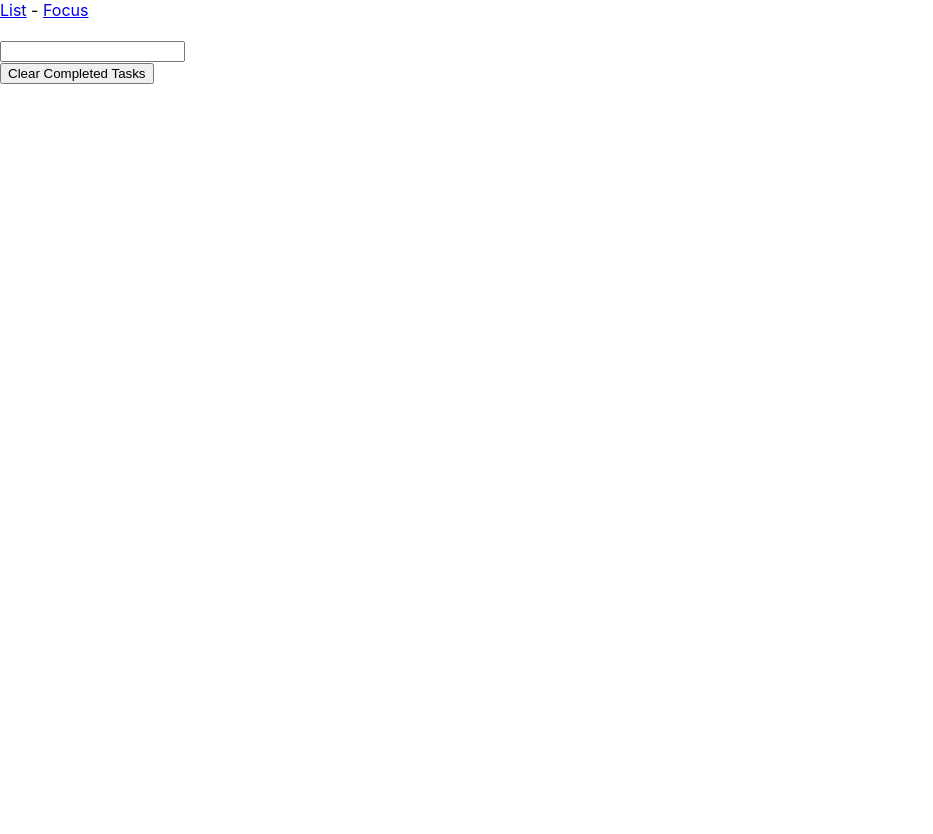
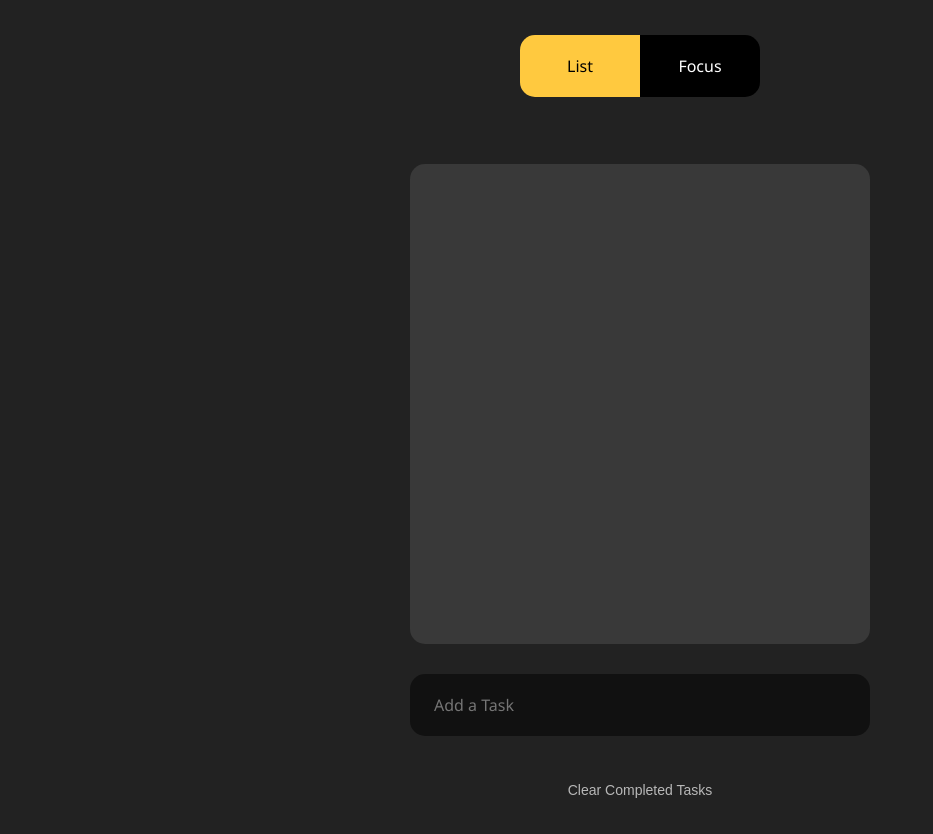
Before and after one commit to isadorariegert/todo-list, a React (Create React App) app: page / in a window 1280 px wide. Shown: the whole page, without its empty margins (0-933 px from the left). Before the commit the page ends 800 px from the top, so only its background shows below. Built offline with nearby package versions, Linux system fonts and the light colour scheme.

Commit message:
feat(styled-components): add styles

```diff
--- a/package.json
+++ b/package.json
@@ -14,7 +14,8 @@
     "react": "^18.2.0",
     "react-dom": "^18.2.0",
     "react-router-dom": "^6.3.0",
-    "react-scripts": "^5.0.1",
+    "react-scripts": "^2.1.3",
+    "styled-components": "^5.3.5",
     "typescript": "^4.8.2",
     "web-vitals": "^2.1.4"
   },
@@ -43,6 +44,7 @@
     ]
   },
   "devDependencies": {
-    "@types/react-router-dom": "^5.3.3"
+    "@types/react-router-dom": "^5.3.3",
+    "@types/styled-components": "^5.1.26"
   }
 }
--- a/src/App.tsx
+++ b/src/App.tsx
@@ -4,6 +4,47 @@
 import ListScreen from './pages/ListScreen';
 import FocusScreen from './pages/FocusScreen';
 import { TaskTS } from './models/Task';
+import styled from 'styled-components';
+import { colors, GlobalStyle } from './styles';
+
+const Layout = styled.div`
+  display: flex;
+  align-items: center;
+  flex-direction: column;
+  padding: 35px;
+  min-height: 100vh;
+`;
+
+const Nav = styled.nav`
+  display: flex;
+  margin-bottom: 45px;
+`;
+
+const TabButton = styled(NavLink)`
+  background: #000;
+  color: #fff;
+  display: flex;
+  justify-content: center;
+  align-items: center;
+  height: 62px;
+  width: 120px;
+  text-decoration: none;
+
+  &:first-child {
+    border-top-left-radius: 15px;
+    border-bottom-left-radius: 15px;
+  }
+
+  &:last-child {
+    border-top-right-radius: 15px;
+    border-bottom-right-radius: 15px;
+  }
+
+  &.active {
+    background-color: ${colors.primaryYellow};
+    color: #000;
+  }
+`;
 
 function App() {
   const [tasks, setTasks] = useState<TaskTS[]>([]);
@@ -20,16 +61,25 @@
   const tasksApi = { tasks, setTasks, updateTaskCompletion };
 
   return (
+    <>
+      <GlobalStyle />
       <Router>
-      <nav>
-        <NavLink to="/">List</NavLink> - <NavLink to="/focus">Focus</NavLink>
-      </nav>
+        <Layout>
+          <Nav>
+            <TabButton to="/">List</TabButton>
+            <TabButton to="/focus">Focus</TabButton>
+          </Nav>
           <br />
           <Routes>
             <Route path="/" element={<ListScreen {...tasksApi} />}></Route>
-        <Route path="/focus" element={<FocusScreen {...tasksApi} />}></Route>
+            <Route
+              path="/focus"
+              element={<FocusScreen {...tasksApi} />}
+            ></Route>
           </Routes>
+        </Layout>
       </Router>
+    </>
   );
 }
 
--- /dev/null
+++ b/src/components/Button.ts
@@ -0,0 +1,14 @@
+import styled from 'styled-components';
+import { colors } from '../styles';
+
+const Button = styled.button`
+  background: ${colors.primaryYellow};
+  border: none;
+  border-radius: 15px;
+  color: #000;
+  height: 46px;
+  padding: 0 30px;
+  font-size: 16px;
+`;
+
+export default Button;
--- /dev/null
+++ b/src/components/IconButton.ts
@@ -0,0 +1,8 @@
+import styled from 'styled-components';
+
+const IconButton = styled.button`
+  background: none;
+  border: none;
+`;
+
+export default IconButton;
--- /dev/null
+++ b/src/components/Spacer.tsx
@@ -0,0 +1,12 @@
+import React from 'react';
+
+type Props =
+  | { flex: number; height?: number; width?: never }
+  | { flex?: number; height: number; width?: never }
+  | { flex?: number; height?: never; width: number };
+
+const Spacer: React.FC<Props> = ({ flex, height, width }) => {
+  return <div style={{ flex, height, width }} />;
+};
+
+export default Spacer;
--- /dev/null
+++ b/src/components/TextButton.ts
@@ -0,0 +1,11 @@
+import styled from 'styled-components';
+
+const TextButton = styled.button`
+  background: none;
+  border: none;
+  color: #b8b8b8;
+  font-size: 14px;
+  align-self: center;
+`;
+
+export default TextButton;
--- /dev/null
+++ b/src/icons/DeleteIcon.tsx
@@ -0,0 +1,20 @@
+import React from 'react';
+
+const DeleteIcon = () => {
+  return (
+    <svg
+      width="14"
+      height="18"
+      viewBox="0 0 14 18"
+      fill="none"
+      xmlns="http://www.w3.org/2000/svg"
+    >
+      <path
+        d="M1 16C1 17.1 1.9 18 3 18H11C12.1 18 13 17.1 13 16V4H1V16ZM3 6H11V16H3V6ZM10.5 1L9.5 0H4.5L3.5 1H0V3H14V1H10.5Z"
+        fill="#FFC93F"
+      />
+    </svg>
+  );
+};
+
+export default DeleteIcon;
--- a/src/pages/FocusScreen.tsx
+++ b/src/pages/FocusScreen.tsx
@@ -1,5 +1,22 @@
 import React from 'react';
+import styled from 'styled-components';
+import Button from '../components/Button';
 import { TasksProps } from '../models/Task';
+
+const Container = styled.div`
+  align-items: center;
+  display: flex;
+  flex-direction: column;
+  flex: 1;
+`;
+
+const Task = styled.div`
+  display: flex;
+  flex: 1;
+  justify-content: center;
+  align-items: center;
+  font-size: 32px;
+`;
 
 type Props = TasksProps & {};
 
@@ -11,12 +28,12 @@
   };
 
   return task ? (
-    <div>
-      <div>{task.label}</div>
-      <button onClick={handleMarkCompleted}>mark completed</button>
-    </div>
+    <Container>
+      <Task>{task.label}</Task>
+      <Button onClick={handleMarkCompleted}>mark completed</Button>
+    </Container>
   ) : (
-    <div>no incomplete tasks. Yay!</div>
+    <Task>No incomplete tasks. Yay!</Task>
   );
 };
 
--- a/src/pages/ListScreen.tsx
+++ b/src/pages/ListScreen.tsx
@@ -1,6 +1,52 @@
 import { nanoid } from 'nanoid';
 import React, { ChangeEvent, KeyboardEvent, useState } from 'react';
+import styled from 'styled-components';
+import IconButton from '../components/IconButton';
+import Spacer from '../components/Spacer';
+import TextButton from '../components/TextButton';
+import DeleteIcon from '../icons/DeleteIcon';
 import { TasksProps, TaskTS } from '../models/Task';
+
+const Container = styled.div`
+  display: flex;
+  flex: 0 1 460px;
+  flex-direction: column;
+  align-items: stretch;
+  min-width: 460px;
+`;
+
+const List = styled.div`
+  display: flex;
+  flex-direction: column;
+  background: rgba(255, 255, 255, 0.1);
+  border-radius: 15px;
+  padding: 45px 25px;
+  min-height: 60vh;
+`;
+
+const ListItem = styled.label`
+  display: flex;
+  align-items: center;
+  padding: 4px 0;
+  font-size: 18px;
+`;
+
+const DeleteButton = styled(IconButton)`
+  visibility: hidden;
+
+  ${ListItem}:hover & {
+    visibility: visible;
+  }
+`;
+
+const Input = styled.input`
+  background: rgba(0, 0, 0, 0.5);
+  border: none;
+  border-radius: 15px;
+  padding: 20px 24px;
+  color: #fff;
+  font-size: 16px;
+`;
 
 type Props = TasksProps & {};
 
@@ -24,8 +70,9 @@
     }
   };
 
-  const handleTaskCompleteChange =
-    (task: TaskTS) => (e: ChangeEvent<HTMLInputElement>) => {
+  const handleTaskCompleteChange = (task: TaskTS) => (
+    e: ChangeEvent<HTMLInputElement>
+  ) => {
     updateTaskCompletion(task.id, e.target.checked);
   };
 
@@ -41,27 +88,36 @@
 
   return (
     <div>
-      <div>
+      <Container>
+        <List>
           {tasks.map((task) => (
-          <div key={task.id}>
+            <ListItem key={task.id}>
               <input
                 type="checkbox"
                 checked={task.isComplete}
                 onChange={handleTaskCompleteChange(task)}
               />
+              <Spacer width={24} />
               {task.label}
-            <button onClick={handleTaskDeleteClick(task)}>delete</button>
-          </div>
+              <Spacer flex={1} />
+              <DeleteButton onClick={handleTaskDeleteClick(task)}>
+                <DeleteIcon />
+              </DeleteButton>
+            </ListItem>
           ))}
-      </div>
-      <input
+        </List>
+        <Spacer height={30} />
+        <Input
+          placeholder="Add a Task"
           value={newTaskLabel}
           onChange={handleNewTaskLabelChange}
           onKeyPress={handleNewTaskKeypress}
         />
-      <div>
-        <button onClick={handleClearClick}>Clear Completed Tasks</button>
-      </div>
+        <Spacer height={45} />
+        <TextButton onClick={handleClearClick}>
+          Clear Completed Tasks
+        </TextButton>
+      </Container>
     </div>
   );
 };
--- /dev/null
+++ b/src/styles.tsx
@@ -0,0 +1,20 @@
+import { createGlobalStyle } from 'styled-components';
+
+export const colors = {
+  primaryYellow: '#FFC93F',
+};
+
+export const GlobalStyle = createGlobalStyle`
+  *{
+    box-sizing: border-box;
+  }
+
+  body {
+    background: #222;
+    color: #fff;
+  }
+
+  body, input {
+    font-family: 'Segoe UI', Tahoma, Geneva, Verdana, sans-serif;
+  }
+`;
```
Also changed, not shown: 1 other file (tests, documents, lock files or other folders). Lines whose indentation alone changed are shown as unchanged.
